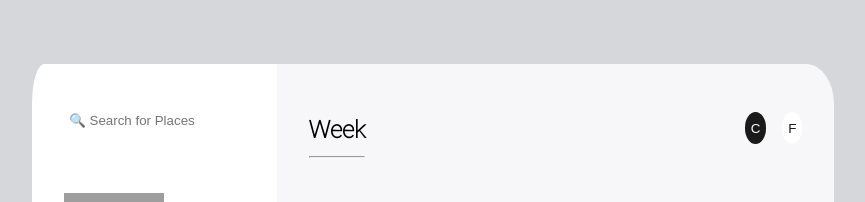
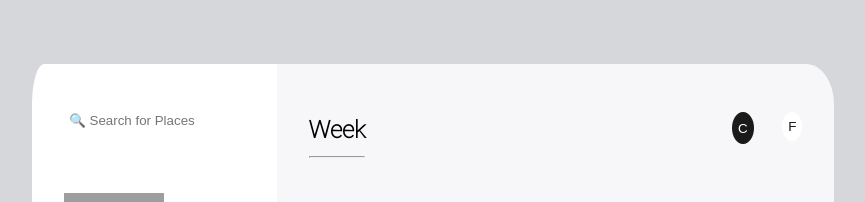
Before and after one commit to JoseAtovarC/wheater-app, a React (Create React App) app in the folder my-app/: page / in a window 1280 px wide. Shown: the top 202 px of the page, without its empty margins (207-1072 px from the left). Built offline with nearby package versions, Linux system fonts and the light colour scheme; grey boxes are pictures that could not be loaded.

Commit message:
no message

```diff
--- a/my-app/src/App.css
+++ b/my-app/src/App.css
@@ -57,7 +57,7 @@
   border-radius: 50%;
   border-style: none;
   height: 2rem;
-  margin-right: 1rem;
+  margin-right: 1.8rem;
 }
 
 .btn-f{
@@ -65,5 +65,5 @@
   color: #1A1A1A;
   border-radius: 50%;
   border-style: none;
-  height: 2rem;
+  height: 1.8rem;
 }
```
